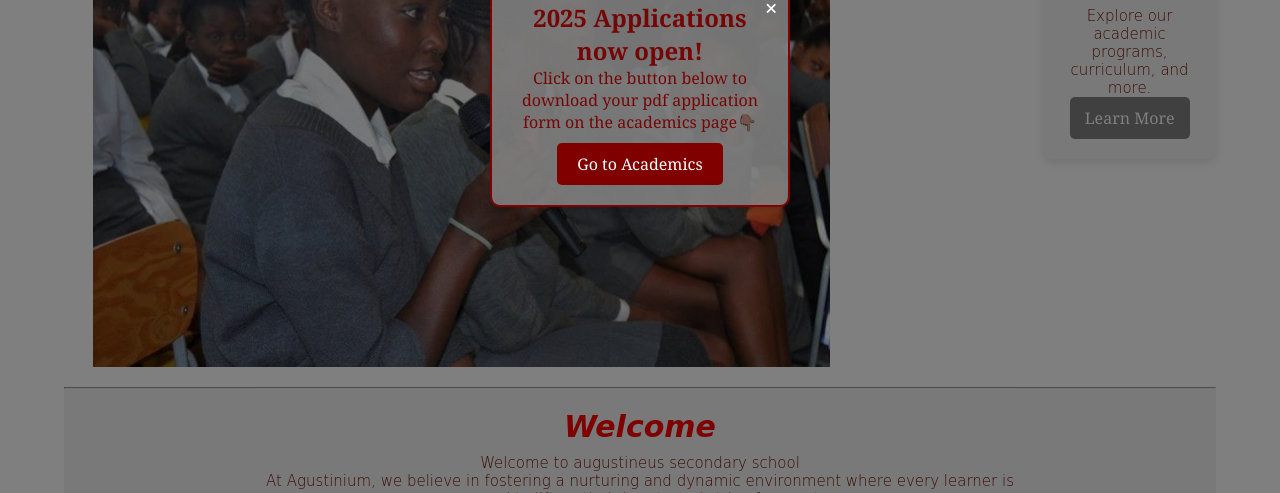
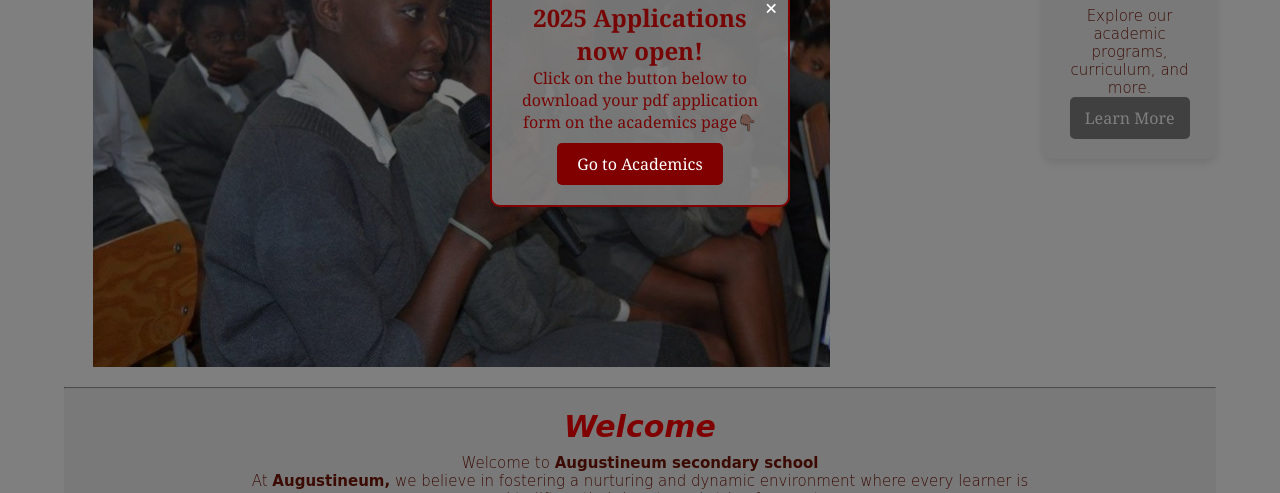
Before and after one commit to Ovawa/AugustineumSS, a plain HTML site: page index.html in a window 1280 px wide. Shown: the part 307-800 px from the top of the page. Drawn offline with Linux system fonts and the light colour scheme; a web font is replaced by a local one.

Commit message:
spelling correction

```diff
--- a/index.html
+++ b/index.html
@@ -77,8 +77,8 @@
     <!-- Welcome Section -->
     <section class="welcome-section">
         <h1>Welcome</h1>
-        <p>Welcome to augustineus secondary school</p>
-        <p>At Agustinium, we believe in fostering a nurturing and dynamic environment where every learner is</p>
+        <p>Welcome to <strong>Augustineum secondary school</strong></p>
+        <p>At <strong>Augustineum,</strong> we believe in fostering a nurturing and dynamic environment where every learner is</p>
         <p> encouraged to lift up their hearts and strive for greatness. </p>
         <p>Guided by our motto, Sursum Corda ("Lift up your hearts"), we are committed to empowering all learners to reach their full potential.</p><br>
         <p>We warmly welcome you to our school, where your journey toward excellence begins!</p>
@@ -118,7 +118,7 @@
         <div class="values-box">
             <h3>SURSUM CORDA</h3>
             <h4>(ENGLISH TRANSLATION)</h4><br><br>
-            <h4> At Agustinium Secondary School, we aim to equip our learners with the cognitive skills they need through-out their life time. We develop learners into responsible, producive citizens. We emphazize on their creative thinking, strong leadership and social iner-human relations.
+            <h4> At Agustineum Secondary School, we aim to equip our learners with the cognitive skills they need through-out their life time. We develop learners into responsible, producive citizens. We emphazize on their creative thinking, strong leadership and social iner-human relations.
             </h4>
         </div>
         <div class="values-box">
```
